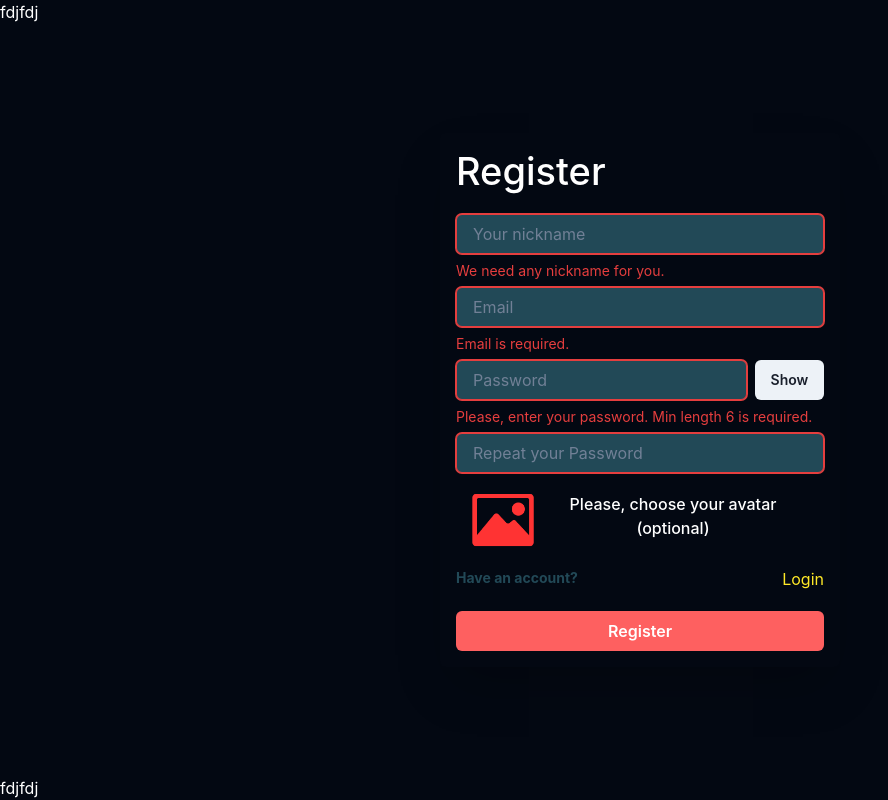
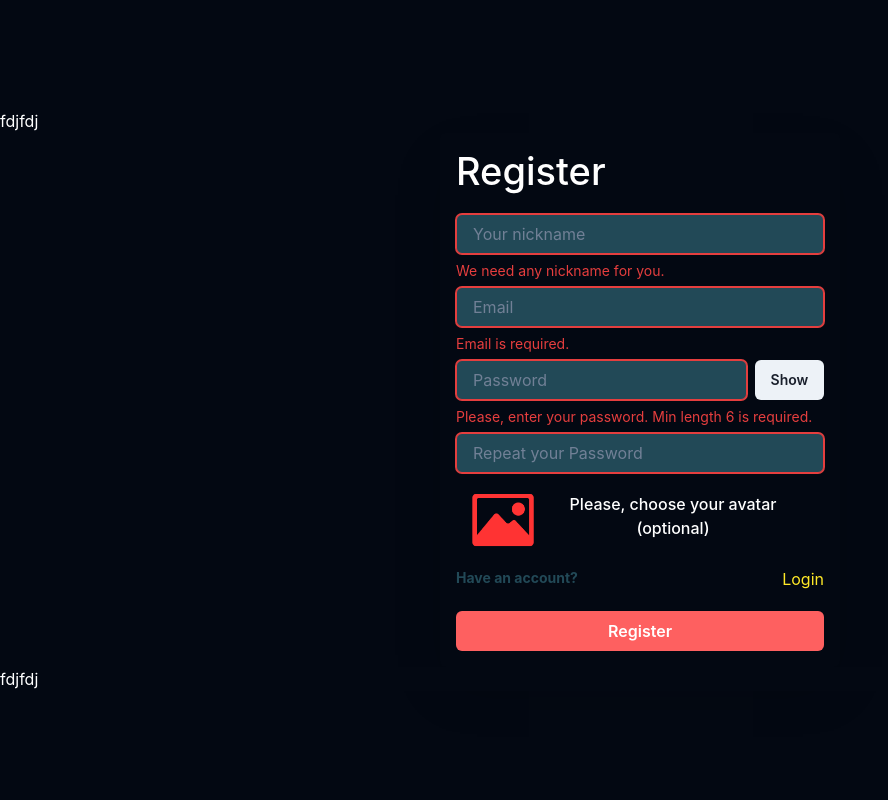
Before and after one commit to sufetter/sinter-metaverse, a Next.js app: page / in a window 1280 px wide. Shown: the whole page, without its empty margins (0-888 px from the left). Built offline with nearby package versions, Linux system fonts and the light colour scheme.

Commit message:
added container

```diff
--- a/components/Layout.tsx
+++ b/components/Layout.tsx
@@ -8,12 +8,13 @@ export default function Layout({children}: LayoutProps) {
   return (
     <>
       {/* <Navbar /> */}
+      <Flex minHeight="100vh" bg="#030812" justify="center" align="center">
         <Flex
           direction="column"
-        minHeight="100vh"
-        maxHeight="100vh"
           justify="space-between"
           bg="#030812"
+          w="100%"
+          maxW="1280px"
         >
           <Flex bg="#030812" color="white">
             fdjfdj
@@ -24,9 +25,9 @@ export default function Layout({children}: LayoutProps) {
           <Flex bg="#030812" color="white">
             fdjfdj
           </Flex>
-
+        </Flex>
+      </Flex>
       {/* <Footer /> */}
-      </Flex>
     </>
   );
 }
--- a/components/RegisterCard.tsx
+++ b/components/RegisterCard.tsx
@@ -40,8 +40,10 @@ function RegisterCard() {
   const handleEmailChange = (e: any) => setEmail(e.target.value);
   const handlePasswordChange = (e: any) => {
     setPassword(e.target.value);
-    if (e.target.value.length < 6) {
-    }
+  };
+
+  const handlePasswordRepeat = (e: any) => {
+    setPasswordRepeat(e.target.value);
   };
 
   const handleDisplayNameChange = (e: any) => setDisplayName(e.target.value);
@@ -147,7 +149,7 @@ function RegisterCard() {
   };
 
   const isErrorEmail = email === "";
-  const isErrorPssword = password.length < 6;
+  const isErrorPssword = password.length < 6 || passwordRepeat !== password;
   const isErrorNickname = displayName === "";
   let file: Array<File> = [];
   let fileName: string = "";
@@ -227,7 +229,7 @@ function RegisterCard() {
                     size="sm"
                     onClick={handleShow}
                     p="20px"
-                    disabled={isErrorPssword}
+                    disabled={password.length < 1}
                     ml={2}
                   >
                     {show ? "Hide" : "Show"}
@@ -243,7 +245,7 @@ function RegisterCard() {
                 <Input
                   type={show ? "text" : "password"}
                   value={passwordRepeat}
-                  onChange={handlePasswordChange}
+                  onChange={handlePasswordRepeat}
                   placeholder="Repeat your Password"
                   bg="#224957"
                   w="100%"
--- a/pages/chat/[id].tsx
+++ b/pages/chat/[id].tsx
@@ -6,7 +6,7 @@ import {SidebarChats} from "../../components/SidebarChats";
 const id: React.FC = () => {
   return (
     <ChakraProvider>
-      <Flex bg="#030812" maxHeight="100%">
+      <Flex bg="#030812" maxHeight="100vh">
         <SidebarChats />
         <MainChat />
       </Flex>
```
Lines whose indentation alone changed are shown as unchanged.
